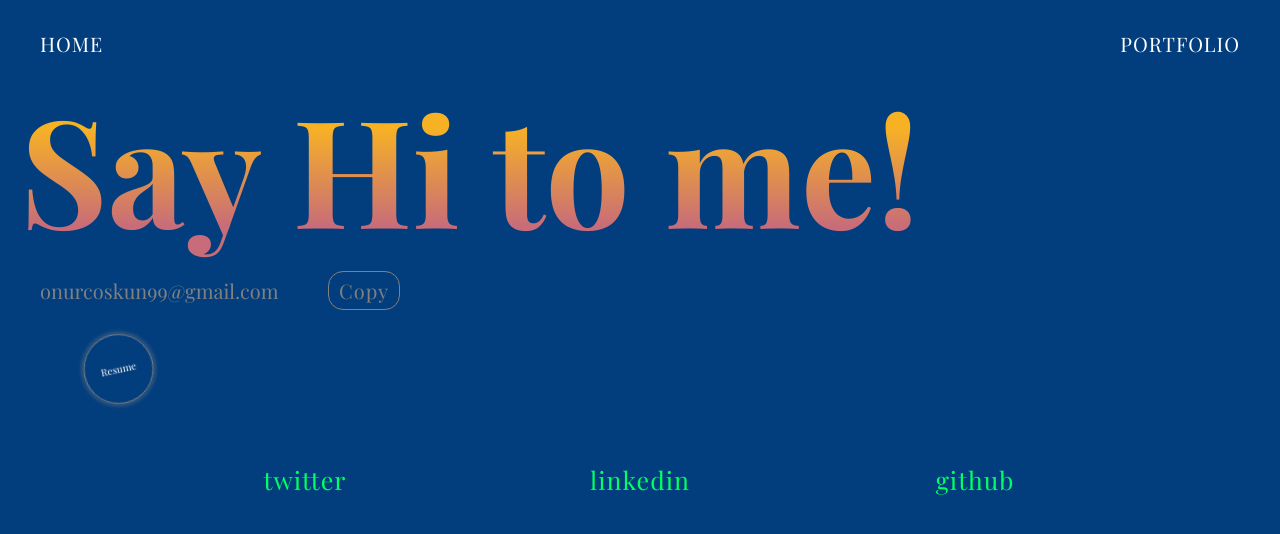
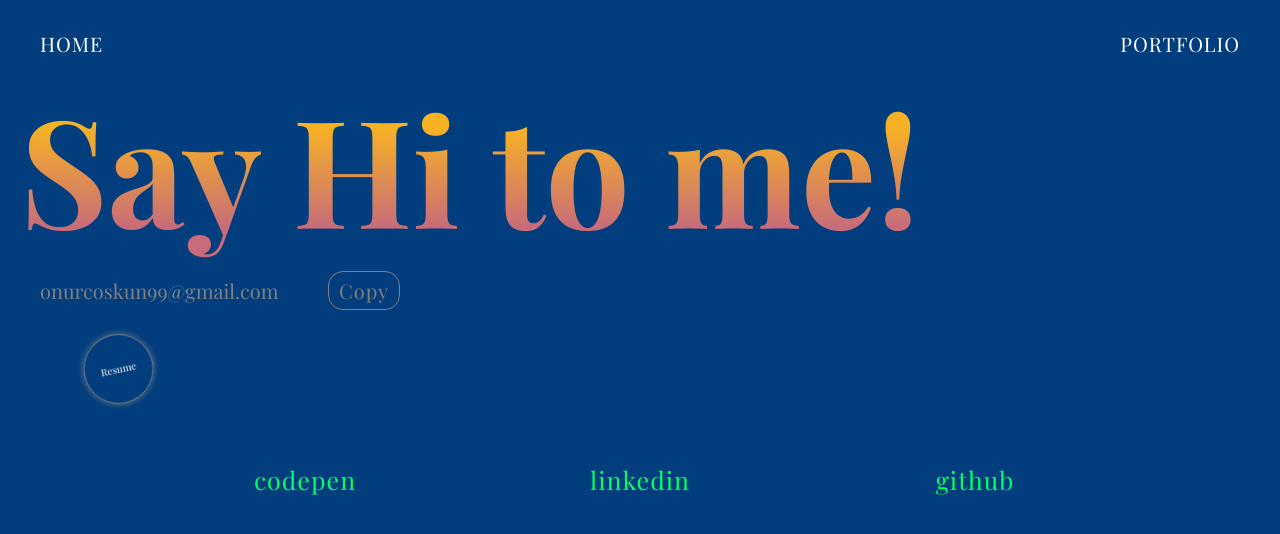
Before and after one commit to noiqum/portfoli_v2, a Next.js app: page /contact in a window 1280 px wide. Shown: the top 534 px of the page. Built offline with nearby package versions, Linux system fonts and the light colour scheme.

Commit message:
contact links updated

```diff
--- a/pages/contact.jsx
+++ b/pages/contact.jsx
@@ -107,11 +107,11 @@ function Contact() {
         initial="initial"
       >
         <motion.a
-          href="https://twitter.com/oneur"
+          href="https://codepen.io/onurcoskun99"
           target="blank"
           variants={item}
         >
-          twitter
+          codepen
         </motion.a>
         <motion.a
           href="https://www.linkedin.com/in/oneur"
```
